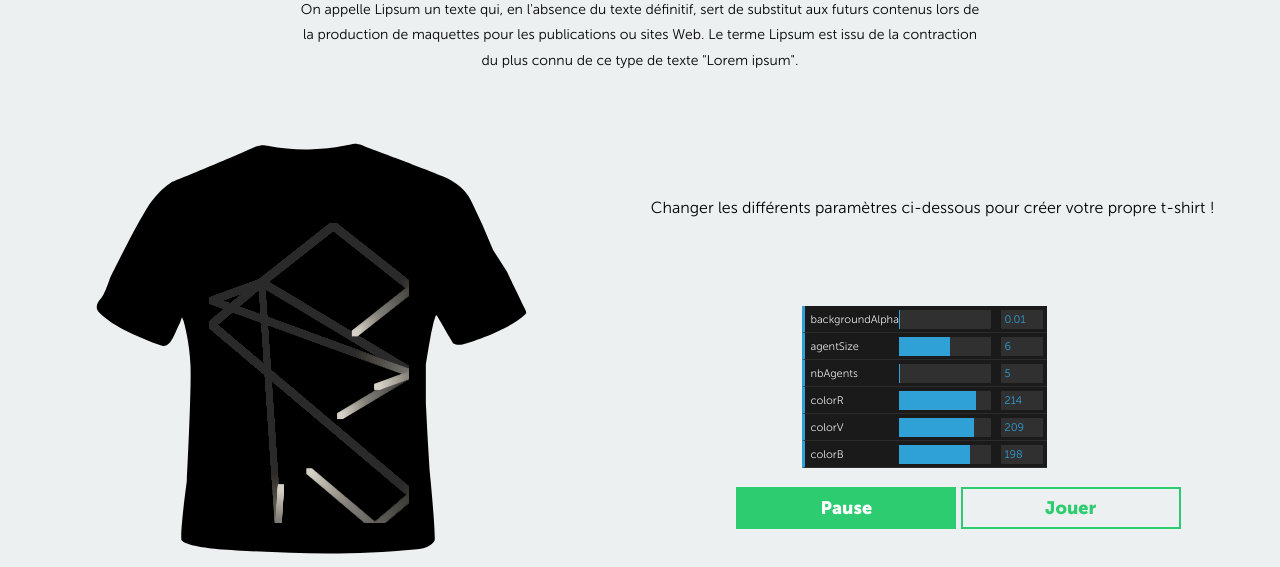
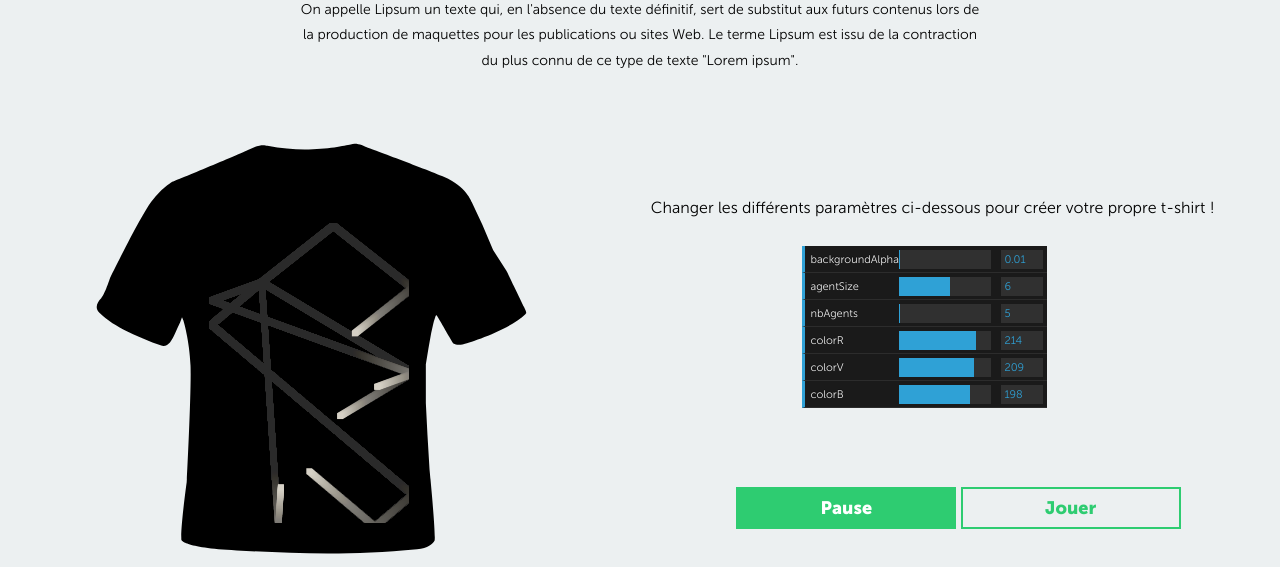
Before and after one commit to emoc11/tbody, a PHP site: page /create_tshirt.php in a window 1280 px wide. Shown: the part 284-851 px from the top of the page. Run offline with PHP 8.4, Linux system fonts and the light colour scheme.

Commit message:
Petite maj css crea

```diff
--- a/css/style.css
+++ b/css/style.css
@@ -1,8 +1,3 @@
-/*
-
- HOME
-
- */
 /*! normalize.css v3.0.1 | MIT License | git.io/normalize */
 html {
   font-family: sans-serif;
@@ -131,7 +126,7 @@ button[disabled],
 html input[disabled] {
   cursor: default;
 }
-buttoninput::-moz-focus-inner {
+button input::-moz-focus-inner {
   border: 0;
   padding: 0;
 }
@@ -889,7 +884,7 @@ footer .footer-menu a:hover {
 .dg.ac {
   position: absolute !important;
   right: 17% !important;
-  top: 590px !important;
+  top: 530px !important;
 }
 .dg.ac .dg ul {
   height: auto !important;
@@ -1043,5 +1038,3 @@ li {
     transform: rotate(360deg);
   }
 }
-
-/* This beautiful CSS-File has been crafted with LESS (lesscss.org) and compiled by simpLESS (wearekiss.com/simpless) */
--- a/css/tshirt-creator.less
+++ b/css/tshirt-creator.less
@@ -255,7 +255,7 @@
 .dg.ac{
 	position: absolute !important;
     right: 17% !important;
-    top: 590px !important;
+    top: 530px !important;
 
     .dg ul{
     	height: auto !important;
```
